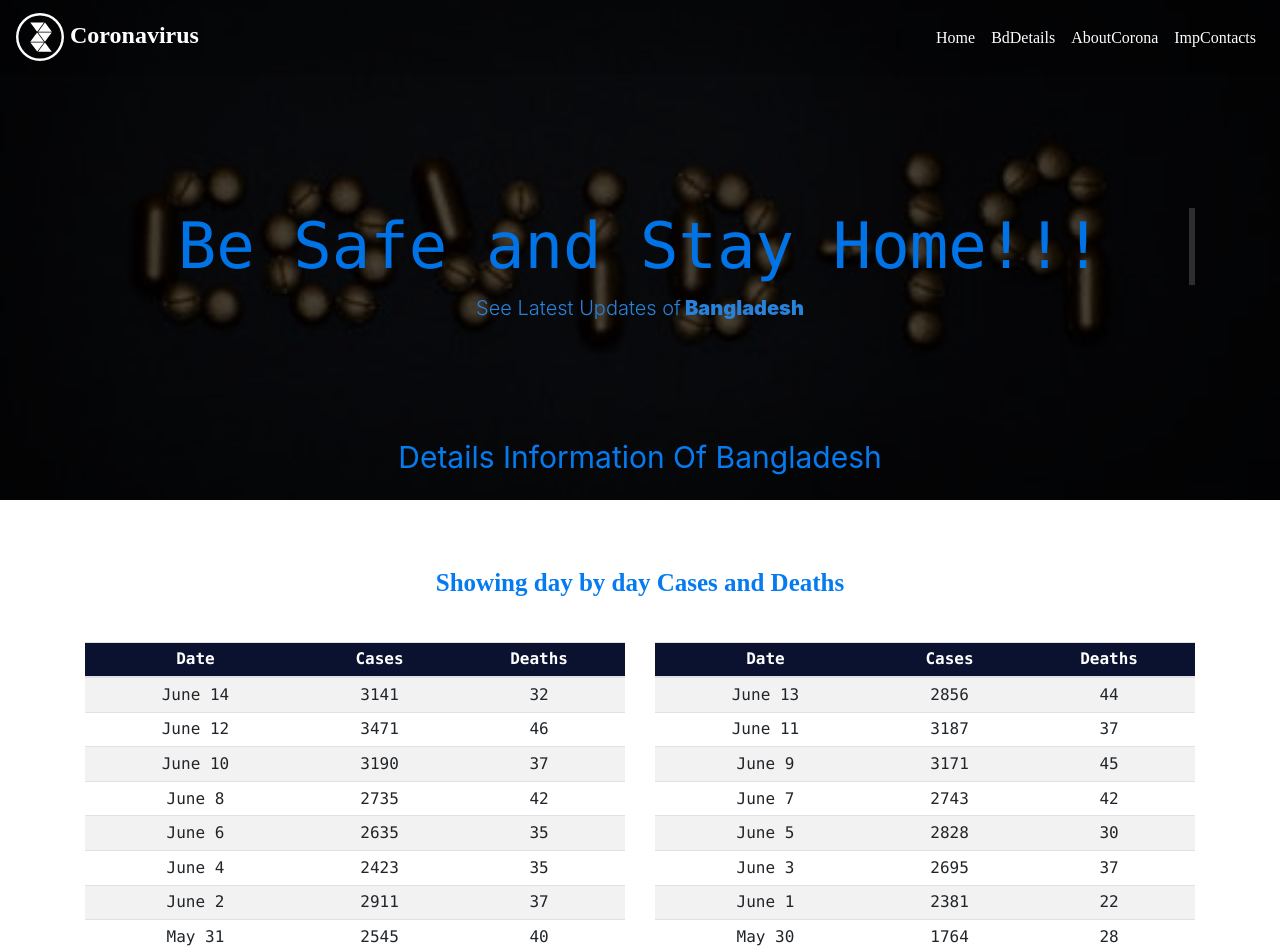
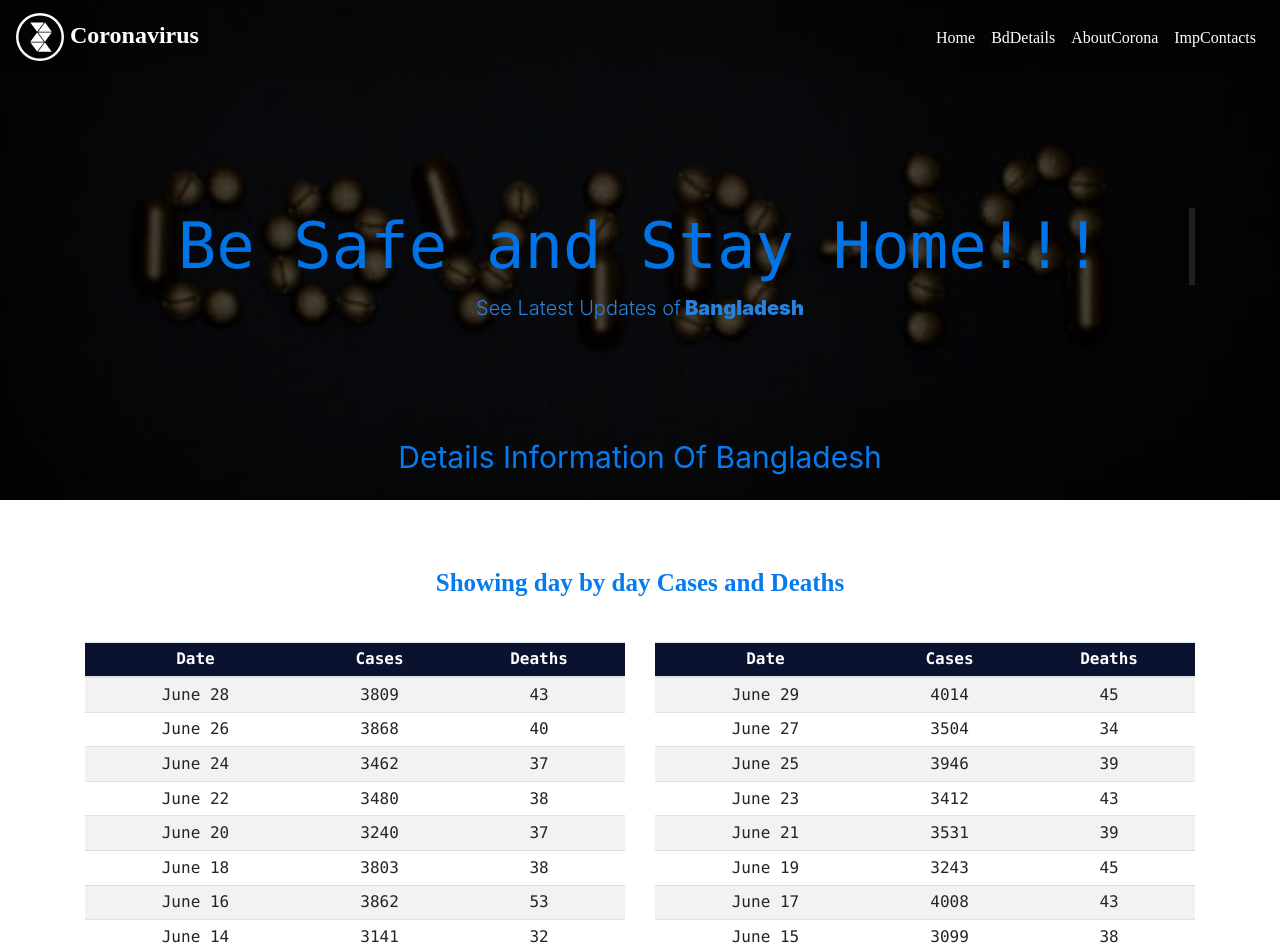
Before and after one commit to smdurjoy/covid, a React (Create React App) app: page /BdAllInfo in a window 1280 px wide. Shown: the top 952 px of the page. Built offline with nearby package versions, Linux system fonts and the light colour scheme; a web font is replaced by a local one.

Commit message:
Update bd details

```diff
--- a/src/components/BdAllInfo/BdAllInfo.js
+++ b/src/components/BdAllInfo/BdAllInfo.js
@@ -21,6 +21,81 @@ export default class BdAllInfo extends Component {
                                 </thead>
 
                                 <tbody>
+                                    <tr>
+                                        <td>June 29</td>
+                                        <td>4014</td>
+                                        <td>45</td>
+                                    </tr>
+                                    <tr>
+                                        <td>June 28</td>
+                                        <td>3809</td>
+                                        <td>43</td>
+                                    </tr>
+                                    <tr>
+                                        <td>June 27</td>
+                                        <td>3504</td>
+                                        <td>34</td>
+                                    </tr>
+                                    <tr>
+                                        <td>June 26</td>
+                                        <td>3868</td>
+                                        <td>40</td>
+                                    </tr>
+                                    <tr>
+                                        <td>June 25</td>
+                                        <td>3946</td>
+                                        <td>39</td>
+                                    </tr>
+                                    <tr>
+                                        <td>June 24</td>
+                                        <td>3462</td>
+                                        <td>37</td>
+                                    </tr>
+                                    <tr>
+                                        <td>June 23</td>
+                                        <td>3412</td>
+                                        <td>43</td>
+                                    </tr>
+                                    <tr>
+                                        <td>June 22</td>
+                                        <td>3480</td>
+                                        <td>38</td>
+                                    </tr>
+                                    <tr>
+                                        <td>June 21</td>
+                                        <td>3531</td>
+                                        <td>39</td>
+                                    </tr>
+                                    <tr>
+                                        <td>June 20</td>
+                                        <td>3240</td>
+                                        <td>37</td>
+                                    </tr>
+                                    <tr>
+                                        <td>June 19</td>
+                                        <td>3243</td>
+                                        <td>45</td>
+                                    </tr>
+                                    <tr>
+                                        <td>June 18</td>
+                                        <td>3803</td>
+                                        <td>38</td>
+                                    </tr>
+                                    <tr>
+                                        <td>June 17</td>
+                                        <td>4008</td>
+                                        <td>43</td>
+                                    </tr>
+                                    <tr>
+                                        <td>June 16</td>
+                                        <td>3862</td>
+                                        <td>53</td>
+                                    </tr>
+                                    <tr>
+                                        <td>June 15</td>
+                                        <td>3099</td>
+                                        <td>38</td>
+                                    </tr>
                                     <tr>
                                         <td>June 14</td>
                                         <td>3141</td>
@@ -501,6 +576,41 @@ export default class BdAllInfo extends Component {
 
                             <tbody>
                                 <tr>
+                                    <td>June 28</td>
+                                    <td>3809</td>
+                                    <td>43</td>
+                                </tr>
+                                <tr>
+                                    <td>June 26</td>
+                                    <td>3868</td>
+                                    <td>40</td>
+                                </tr>
+                                <tr>
+                                    <td>June 24</td>
+                                    <td>3462</td>
+                                    <td>37</td>
+                                </tr>
+                                <tr>
+                                    <td>June 22</td>
+                                    <td>3480</td>
+                                    <td>38</td>
+                                </tr>
+                                <tr>
+                                    <td>June 20</td>
+                                    <td>3240</td>
+                                    <td>37</td>
+                                </tr>
+                                <tr>
+                                    <td>June 18</td>
+                                    <td>3803</td>
+                                    <td>38</td>
+                                </tr>
+                                <tr>
+                                    <td>June 16</td>
+                                    <td>3862</td>
+                                    <td>53</td>
+                                </tr>
+                                <tr>
                                     <td>June 14</td>
                                     <td>3141</td>
                                     <td>32</td>
@@ -747,6 +857,46 @@ export default class BdAllInfo extends Component {
 
                                 <tbody>
                                     <tr>
+                                        <td>June 29</td>
+                                        <td>4014</td>
+                                        <td>45</td>
+                                    </tr>
+                                    <tr>
+                                        <td>June 27</td>
+                                        <td>3504</td>
+                                        <td>34</td>
+                                    </tr>
+                                    <tr>
+                                        <td>June 25</td>
+                                        <td>3946</td>
+                                        <td>39</td>
+                                    </tr>
+                                    <tr>
+                                        <td>June 23</td>
+                                        <td>3412</td>
+                                        <td>43</td>
+                                    </tr>
+                                    <tr>
+                                        <td>June 21</td>
+                                        <td>3531</td>
+                                        <td>39</td>
+                                    </tr>
+                                    <tr>
+                                        <td>June 19</td>
+                                        <td>3243</td>
+                                        <td>45</td>
+                                    </tr>
+                                    <tr>
+                                        <td>June 17</td>
+                                        <td>4008</td>
+                                        <td>43</td>
+                                    </tr>
+                                    <tr>
+                                        <td>June 15</td>
+                                        <td>3099</td>
+                                        <td>38</td>
+                                    </tr>
+                                    <tr>
                                         <td>June 13</td>
                                         <td>2856</td>
                                         <td>44</td>
```
